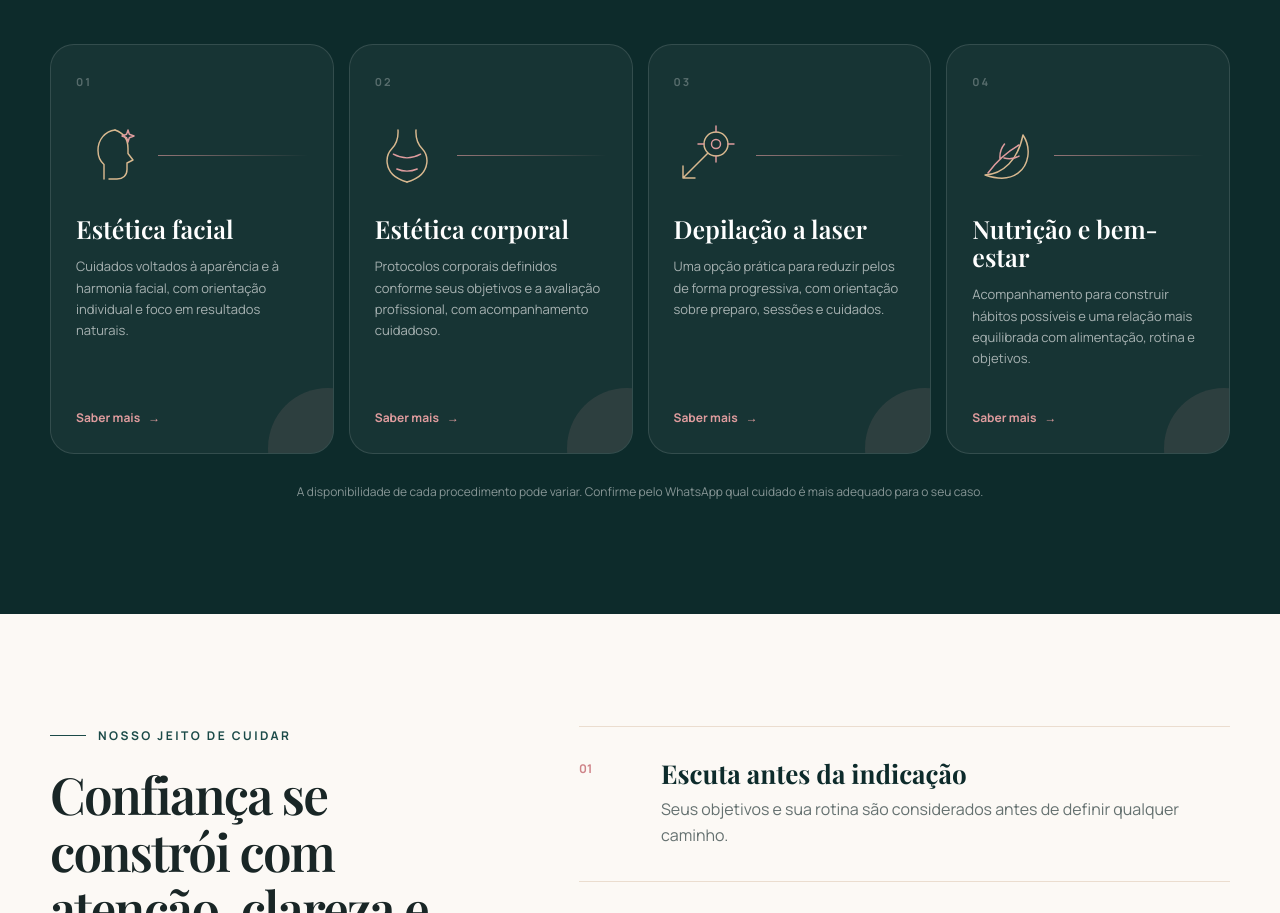
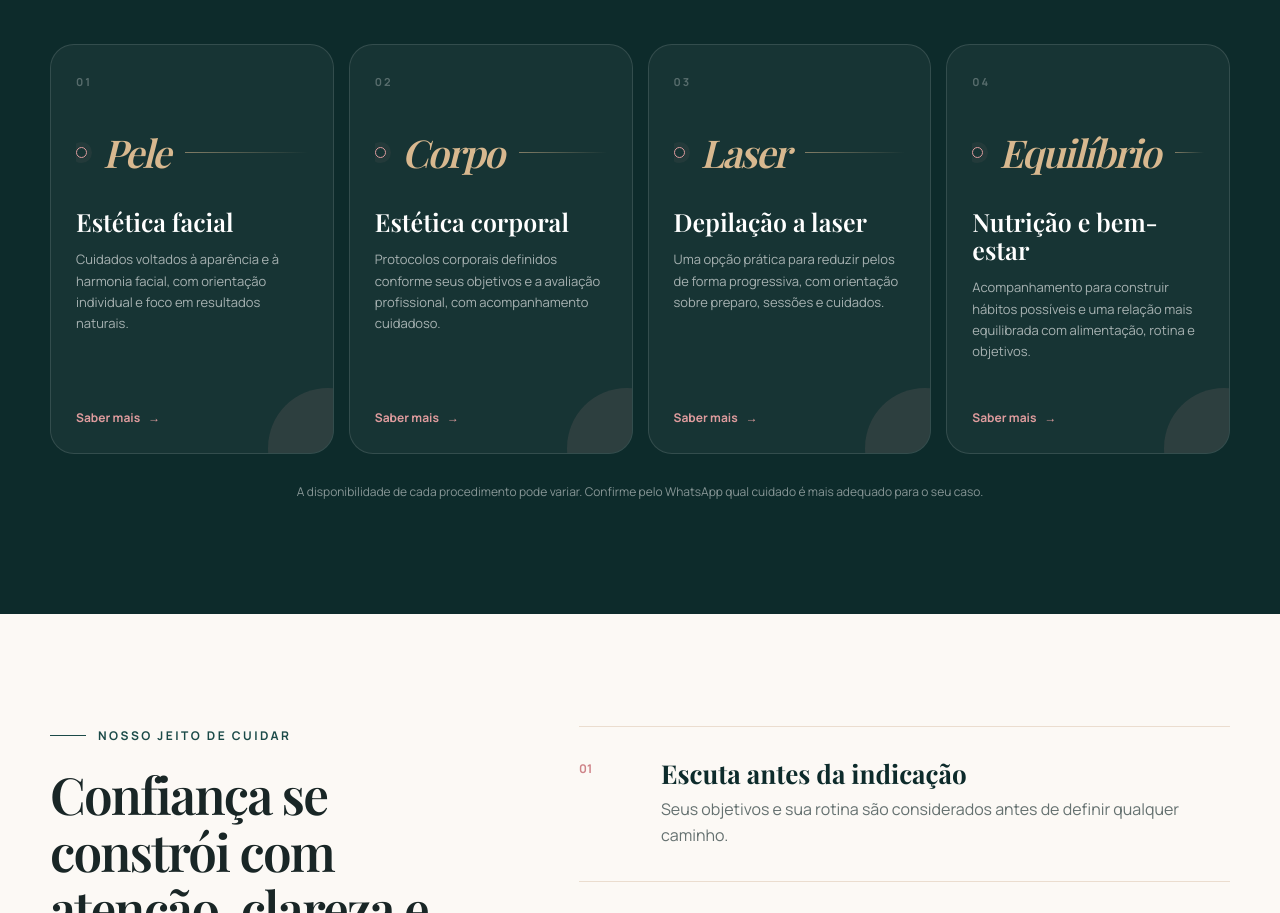
Before and after one commit to Filipefr15/site_wanessa_soares, a plain HTML site: page index.html in a window 1280 px wide. Shown: the part 2106-3019 px from the top of the page. Drawn offline with nearby package versions, Linux system fonts and the light colour scheme; a web font is replaced by a local one.

Commit message:
refactor: substituir ícones de serviços por assinaturas textuais

```diff
--- a/index.html
+++ b/index.html
@@ -180,28 +180,28 @@
 <div class="services-grid">
 <article class="service-card reveal">
 <div class="service-number">01</div>
-<div aria-hidden="true" class="service-icon"><svg viewBox="0 0 64 64"><path d="M39 7c-10 1.4-17 9.5-17 20.5 0 6.2 2.1 10.6 6 14V56"></path><path d="M39 7c8.4 2.8 13 9.4 13 18.5v5l5 6.5-6 3v6.5c0 5.8-4.1 9.5-10 9.5h-8"></path><path class="accent" d="m52 7 1.3 4.2L58 13l-4.7 1.8L52 19l-1.4-4.2L46 13l4.6-1.8L52 7Z"></path></svg></div>
+<div aria-hidden="true" class="service-signature"><span>Pele</span></div>
 <h3>Estética facial</h3>
 <p>Cuidados voltados à aparência e à harmonia facial, com orientação individual e foco em resultados naturais.</p>
 <a aria-label="Perguntar pelo WhatsApp sobre estética facial" href="https://wa.me/5566996827697?text=Ol%C3%A1%21%20Gostaria%20de%20saber%20mais%20sobre%20os%20cuidados%20de%20est%C3%A9tica%20facial." rel="noopener" target="_blank">Saber mais <span aria-hidden="true">→</span></a>
 </article>
 <article class="service-card reveal">
 <div class="service-number">02</div>
-<div aria-hidden="true" class="service-icon"><svg viewBox="0 0 64 64"><path d="M23 7c.5 7.7-1.4 13.7-6.2 18.7-3.7 3.9-5.3 9.2-4.6 14.5C13.4 49.4 20.7 56 32 59"></path><path d="M41 7c-.5 7.7 1.4 13.7 6.2 18.7 3.7 3.9 5.3 9.2 4.6 14.5C50.6 49.4 43.3 56 32 59"></path><path class="accent" d="M18.4 31.2c8.5 4.6 18.7 4.6 27.2 0M21.8 46c6.5 2.7 13.9 2.7 20.4 0"></path></svg></div>
+<div aria-hidden="true" class="service-signature"><span>Corpo</span></div>
 <h3>Estética corporal</h3>
 <p>Protocolos corporais definidos conforme seus objetivos e a avaliação profissional, com acompanhamento cuidadoso.</p>
 <a aria-label="Perguntar pelo WhatsApp sobre estética corporal" href="https://wa.me/5566996827697?text=Ol%C3%A1%21%20Gostaria%20de%20saber%20mais%20sobre%20os%20cuidados%20de%20est%C3%A9tica%20corporal." rel="noopener" target="_blank">Saber mais <span aria-hidden="true">→</span></a>
 </article>
 <article class="service-card reveal">
 <div class="service-number">03</div>
-<div aria-hidden="true" class="service-icon"><svg viewBox="0 0 64 64"><circle cx="42" cy="21" r="12"></circle><circle class="accent" cx="42" cy="21" r="4.5"></circle><path d="m9 55 24.5-24.5M9 43v12h12"></path><path class="accent" d="M42 3v6M60 21h-6M42 39v-6M24 21h6"></path></svg></div>
+<div aria-hidden="true" class="service-signature"><span>Laser</span></div>
 <h3>Depilação a laser</h3>
 <p>Uma opção prática para reduzir pelos de forma progressiva, com orientação sobre preparo, sessões e cuidados.</p>
 <a aria-label="Perguntar pelo WhatsApp sobre depilação a laser" href="https://wa.me/5566996827697?text=Ol%C3%A1%21%20Gostaria%20de%20saber%20mais%20sobre%20depila%C3%A7%C3%A3o%20a%20laser." rel="noopener" target="_blank">Saber mais <span aria-hidden="true">→</span></a>
 </article>
 <article class="service-card reveal">
 <div class="service-number">04</div>
-<div aria-hidden="true" class="service-icon"><svg viewBox="0 0 64 64"><path d="M13 52C31 51 46 37 51 12c9 13.7 5.5 30.3-5 38.2C37.4 56.7 26.5 56.6 13 52Z"></path><path class="accent" d="M16 50c9-12.4 18.7-21 31-28M28 36c-.5-5.7 1-10.7 4.5-15M32 35c5.7 1.3 10.6.7 15-1.9"></path></svg></div>
+<div aria-hidden="true" class="service-signature"><span>Equilíbrio</span></div>
 <h3>Nutrição e bem-estar</h3>
 <p>Acompanhamento para construir hábitos possíveis e uma relação mais equilibrada com alimentação, rotina e objetivos.</p>
 <a aria-label="Perguntar pelo WhatsApp sobre nutrição" href="https://wa.me/5566996827697?text=Ol%C3%A1%21%20Gostaria%20de%20saber%20mais%20sobre%20o%20acompanhamento%20de%20nutri%C3%A7%C3%A3o." rel="noopener" target="_blank">Saber mais <span aria-hidden="true">→</span></a>
--- a/styles.css
+++ b/styles.css
@@ -172,11 +172,11 @@ h2 { margin-bottom: 22px; font-size: clamp(38px, 4vw, 57px); font-weight: 600; }
 .service-card:hover { transform: translateY(-8px); background: rgba(255,255,255,.075); border-color: rgba(223,156,158,.38); }
 .service-card::after { content: ""; position: absolute; width: 120px; height: 120px; right: -55px; bottom: -55px; border-radius: 50%; background: rgba(223,156,158,.11); }
 .service-number { color: rgba(255,255,255,.28); font-size: 11px; font-weight: 700; letter-spacing: .18em; }
-.service-icon { width: 100%; height: 70px; display: flex; align-items: center; gap: 18px; margin: 29px 0 25px; color: var(--gold-300); }
-.service-icon::after { content: ""; height: 1px; flex: 1 1 auto; background: linear-gradient(90deg, rgba(223,156,158,.62), rgba(223,156,158,0)); }
-.service-icon svg { width: 64px; height: 64px; flex: 0 0 64px; overflow: visible; fill: none; stroke: currentColor; stroke-width: 1.45; stroke-linecap: round; stroke-linejoin: round; transition: transform .3s ease; }
-.service-icon .accent { stroke: var(--rose-400); }
-.service-card:hover .service-icon svg { transform: translateY(-3px); }
+.service-signature { min-height: 78px; display: flex; align-items: center; gap: 16px; margin: 22px 0 17px; overflow: hidden; }
+.service-signature::before { content: ""; width: 9px; height: 9px; flex: 0 0 9px; border: 1px solid var(--rose-400); border-radius: 50%; box-shadow: 0 0 0 5px rgba(223,156,158,.06); }
+.service-signature::after { content: ""; height: 1px; flex: 1 1 auto; background: linear-gradient(90deg, rgba(216,184,143,.55), rgba(216,184,143,0)); }
+.service-signature span { color: var(--gold-300); font-family: "Playfair Display", serif; font-size: clamp(34px, 3vw, 45px); font-style: italic; font-weight: 600; letter-spacing: -.045em; line-height: 1; transition: color .25s ease, transform .3s ease; }
+.service-card:hover .service-signature span { color: var(--rose-400); transform: translateX(4px); }
 .service-card h3 { margin-bottom: 13px; font-family: "Playfair Display", serif; font-size: 25px; font-weight: 600; }
 .service-card p { margin: 0 0 20px; color: rgba(255,255,255,.62); font-size: 13px; }
 .service-card a { position: absolute; z-index: 2; left: 25px; bottom: 25px; display: inline-flex; gap: 8px; align-items: center; color: var(--rose-400); font-size: 12px; font-weight: 700; }
@@ -432,22 +432,6 @@ h2 { margin-bottom: 22px; font-size: clamp(38px, 4vw, 57px); font-weight: 600; }
   border: 1px solid var(--sand-200);
   border-radius: 10px;
   background: var(--sand-50);
-}
-
-/* Ilustrações editoriais dos serviços, sem caixas ou aparência de pictograma. */
-.service-icon {
-  width: 100%;
-  height: 70px;
-  margin: 29px 0 25px;
-  border: 0;
-  border-radius: 0;
-  background: transparent;
-  box-shadow: none;
-}
-.service-icon svg {
-  width: 64px;
-  height: 64px;
-  stroke-width: 1.45;
 }
 
 /* Galeria escalável: 3 cartões no desktop, 2 no tablet e 1 no celular. */
```
